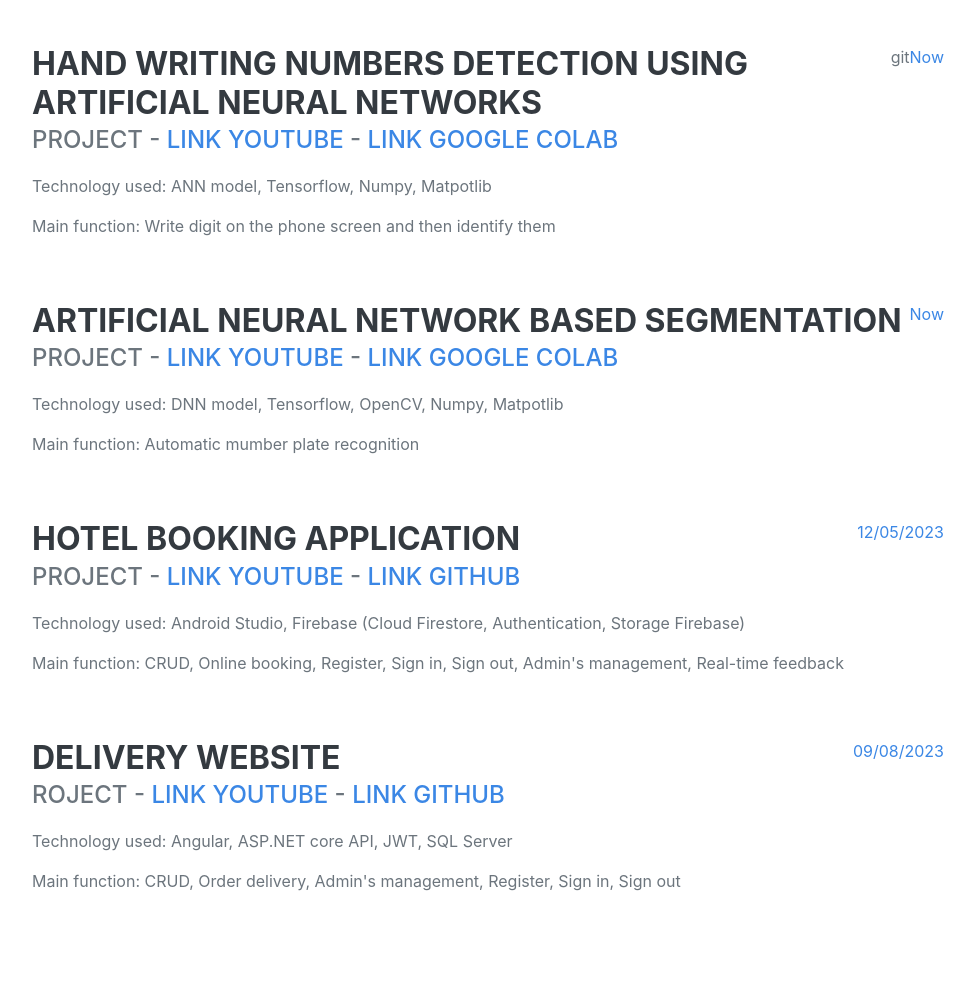
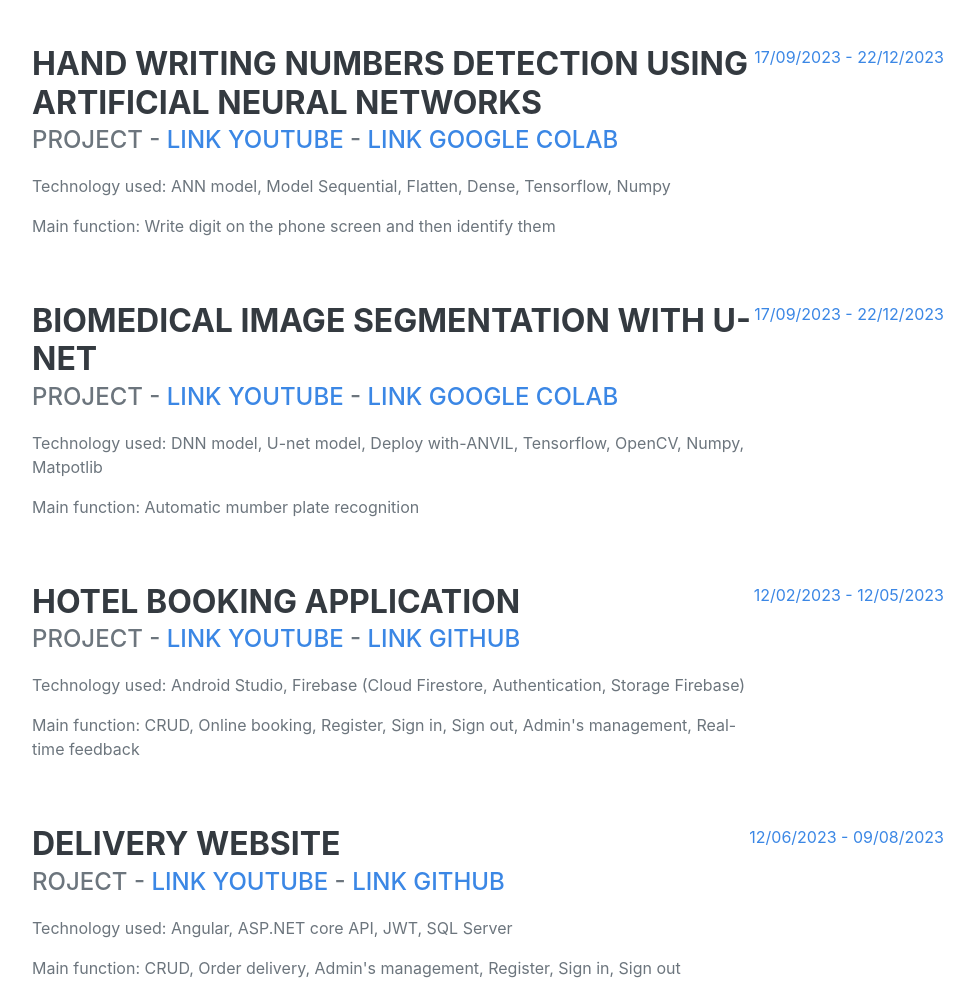
Before and after one commit to emquynhbuidoi/CV-Online, a plain HTML site: page index.html in a window 1280 px wide. Shown: the part 951-1950 px from the top of the page, without its empty margins (288-1263 px from the left). Drawn offline with nearby package versions, Linux system fonts and the light colour scheme; a web font is replaced by a local one.

Commit message:
CV ver2.0

```diff
--- a/index.html
+++ b/index.html
@@ -112,11 +112,11 @@
 
           <p class="lead mb-5">
             I am extremely interested in machine learning and computer vision. I am in my 3rd year of university.
-            My major is Data Science so i want to apply for the position of Machine Learning Intern.
+            My major is Data Science so i want to apply for the position of AI Internship.
 
           </p>
           <div class="social-icons">
-            <a class="social-icon" href="#"
+            <a class="social-icon" href="https://www.linkedin.com/in/sy-quynh-le-dao-717240280/"
               ><i class="fab fa-linkedin-in"></i
             ></a>
             <a class="social-icon" href="https://github.com/emquynhbuidoi"><i class="fab fa-github"></i></a>
@@ -139,34 +139,34 @@
           >
             <div class="flex-grow-1">
               <h3 class="mb-0">Hand Writing Numbers detection using Artificial Neural Networks</h3>
-              <div class="subheading mb-3">project - <a href="">LINK YOUTUBE</a> - <a href="https://colab.research.google.com/drive/1nL3QrCmbdgw4zeshuNkN_YJgTQJ2ma_w?usp=drive_link">LINK Google colab</a></div>
+              <div class="subheading mb-3">project - <a href="https://youtu.be/vRVcSbKdhEA?si=QTMRinYPSYnBU2Rb">LINK YOUTUBE</a> - <a href="https://colab.research.google.com/drive/1nL3QrCmbdgw4zeshuNkN_YJgTQJ2ma_w?usp=drive_link">LINK Google colab</a></div>
               <p>
-                Technology used: ANN model, Tensorflow, Numpy, Matpotlib
+                Technology used: ANN model, Model Sequential, Flatten, Dense, Tensorflow, Numpy
               </p>
               <p>
                 Main function:
                 Write digit on the phone screen and then identify them
               </p>
-            </div>git
+            </div>
             <div class="flex-shrink-0">
-              <span class="text-primary">Now</span>
+              <span class="text-primary">17/09/2023 - 22/12/2023</span>
             </div>
           </div>
           <div
           class="d-flex flex-column flex-md-row justify-content-between mb-5"
         >
           <div class="flex-grow-1">
-            <h3 class="mb-0">Artificial Neural Network Based Segmentation</h3>
-            <div class="subheading mb-3">project - <a href="">LINK YOUTUBE</a> - <a href="">LINK Google colab</a></div>
+            <h3 class="mb-0">Biomedical Image Segmentation with U-Net</h3>
+            <div class="subheading mb-3">project - <a href="https://youtu.be/ubuOF6aNvGU?si=1zUwoP7ynqIqdLOs">LINK YOUTUBE</a> - <a href="https://colab.research.google.com/drive/1uHWKbYqzjhQA_XXus0oGhOfzxCNd3kgK?usp=sharing">LINK Google colab</a></div>
             <p>
-              Technology used: DNN model, Tensorflow, OpenCV, Numpy, Matpotlib
+              Technology used: DNN model, U-net model, Deploy with-ANVIL, Tensorflow, OpenCV, Numpy, Matpotlib
             </p>
             <p>
               Main function: Automatic mumber plate recognition
             </p>
           </div>
           <div class="flex-shrink-0">
-            <span class="text-primary">Now</span>
+            <span class="text-primary">17/09/2023 - 22/12/2023</span>
           </div>
         </div>
 
@@ -184,7 +184,7 @@
               </p>
             </div>
             <div class="flex-shrink-0">
-              <span class="text-primary">12/05/2023</span>
+              <span class="text-primary">12/02/2023 - 12/05/2023</span>
             </div>
           </div>
           <div
@@ -202,7 +202,7 @@
               </p>
             </div>
             <div class="flex-shrink-0">
-              <span class="text-primary">09/08/2023</span>
+              <span class="text-primary">12/06/2023 - 09/08/2023</span>
             </div>
           </div>
           </div>
```
